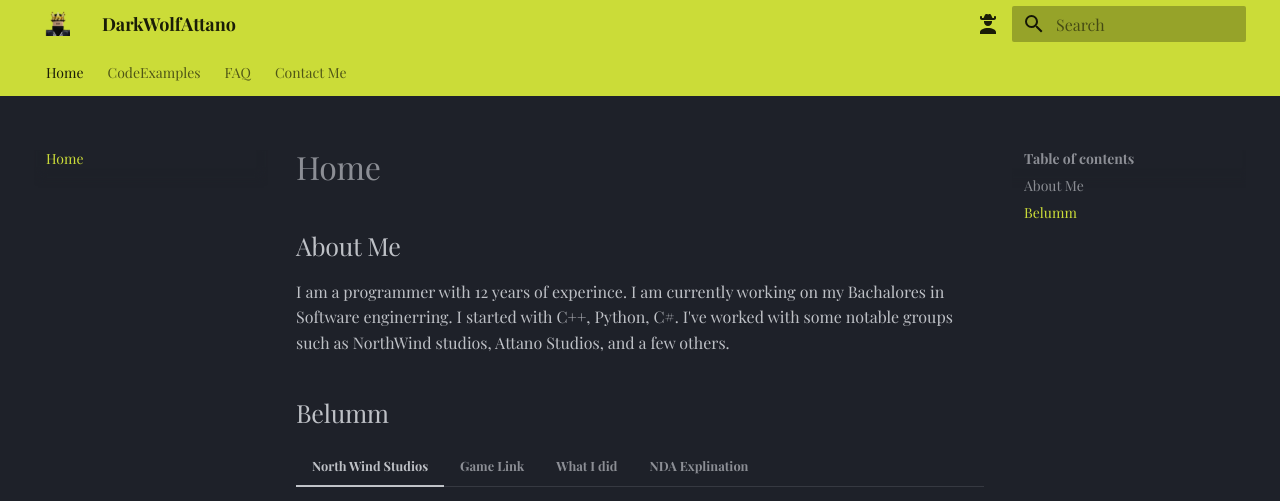
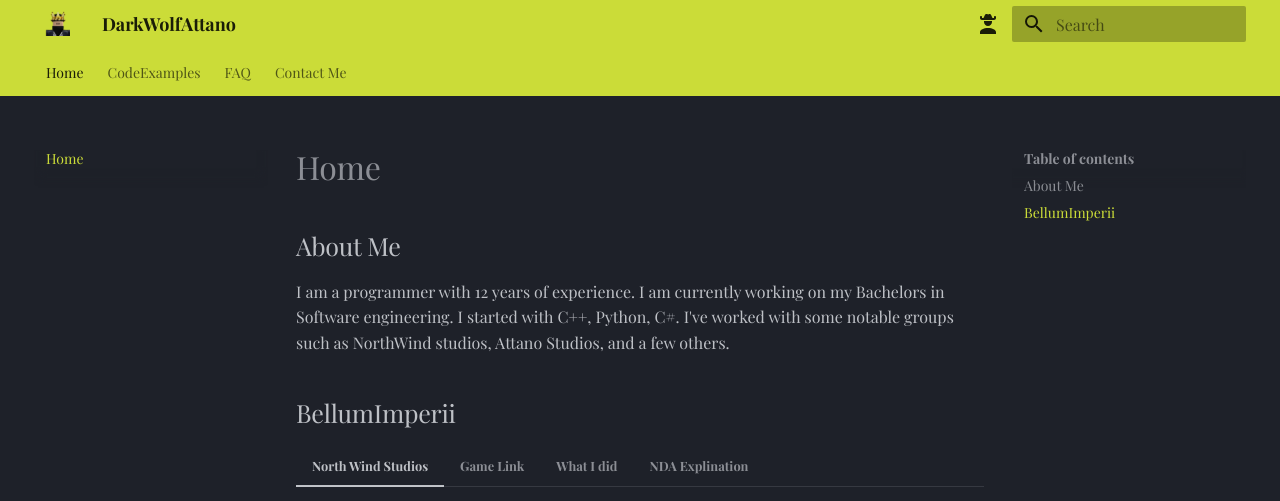
Before and after one commit to Darkwolfattano/Portfolio-DarkWolfattano, an MkDocs documentation site: the page built from docs/index.md, in a window 1280 px wide and 1128 px high. Shown: the top 501 px of the window. Built offline with MkDocs 1.6.1 and Material for MkDocs 9.7.7, drawn with Linux system fonts in a browser that asks for light colours; some web fonts are replaced.

Commit message:
Grammar nazi Round two electric bogalo

```diff
--- a/docs/index.md
+++ b/docs/index.md
@@ -1,16 +1,16 @@
 ## About Me
 
-I am a programmer with 12 years of experince. I am currently working on my Bachalores in Software enginerring. I started with C++, Python, C#. I've worked with some notable groups such as NorthWind studios, Attano Studios, and a few others.
+I am a programmer with 12 years of experience. I am currently working on my Bachelors in Software engineering. I started with C++, Python, C#. I've worked with some notable groups such as NorthWind studios, Attano Studios, and a few others.
 
 
-## Belumm
+## BellumImperii
 
 === "North Wind Studios"
 
-    ![Bellum Proof](Assets/BellumProof.png)
+    ![BellumImperii](Assets/BellumProof.png)
 === "Game Link"
 
-    [Bellum](https://www.roblox.com/games/134819267834356/IMPERIUM) Currently Active
+    [BellumImperii](https://www.roblox.com/games/134819267834356/IMPERIUM) Currently Active
 === "What I did"
     Due to the nature of this game; it was a team of programmers. I was responsible for the title system, the armor system, and the group reputations.
 === "NDA Explination"
```
